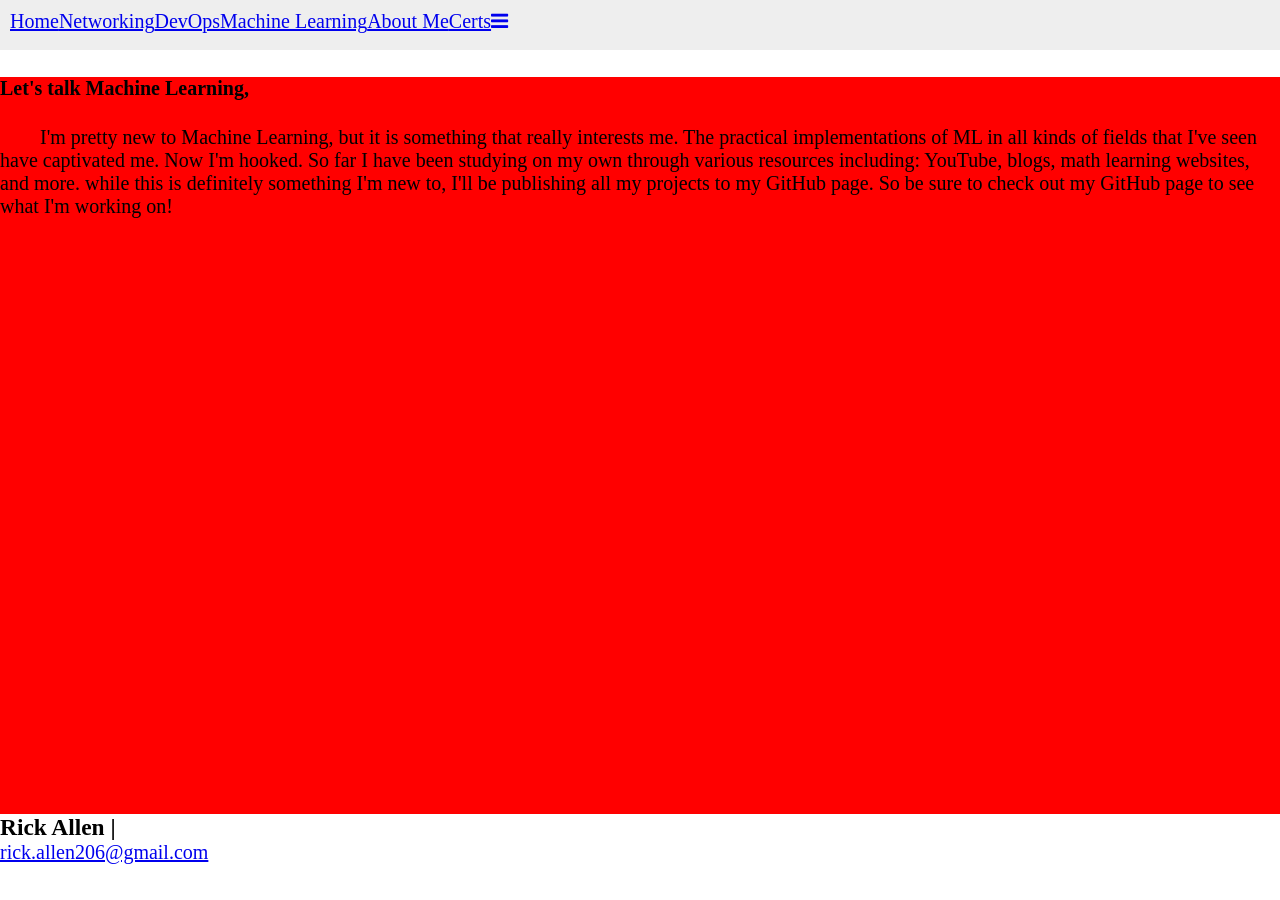
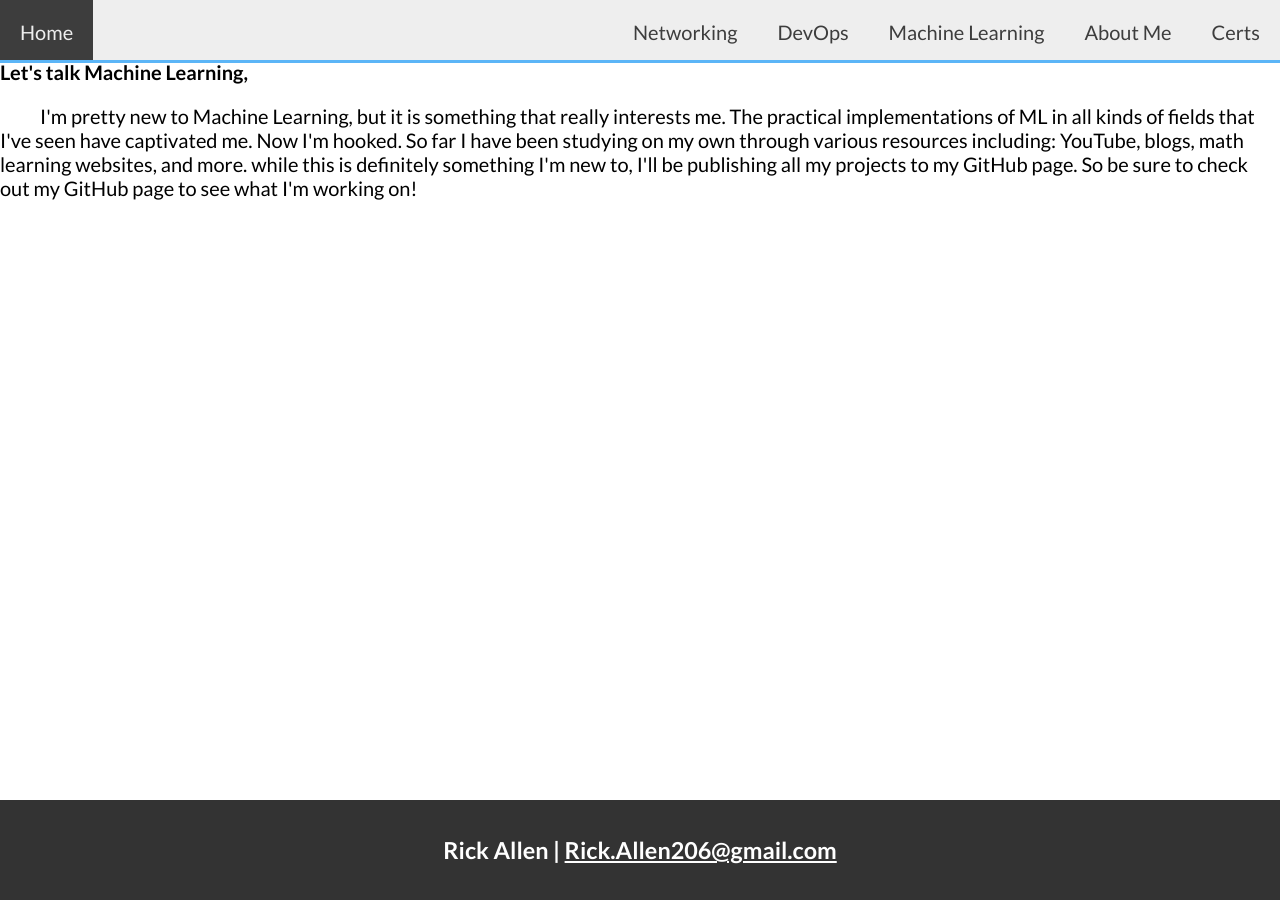
Before and after one commit to Lasky206/laskynet, a Jekyll site: the page built from 03_Machine Learning.md, in a window 1280 px wide. Built offline with Jekyll 4.4.1, drawn with Linux system fonts in a browser that asks for light colours.

Commit message:
Working IT

```diff
--- a/_includes/footer.html
+++ b/_includes/footer.html
@@ -1,4 +1,3 @@
 <footer id="footer" class="grid">
-    <h3>Rick Allen |</h3>
-    <a href="#fake">rick.allen206@gmail.com</a>
+    <h3>Rick Allen | <a href="#fake">Rick.Allen206@gmail.com</a></h3>
 </footer>
--- a/_includes/head.html
+++ b/_includes/head.html
@@ -3,6 +3,7 @@
   <meta name="viewport" content="width=device-width, initial-scale=1.0">
   <link rel="stylesheet" type="text/css" href="{{ site.baseurl }}/css/master.css">
   <link rel="stylesheet" type="text/css" href="{{ site.baseurl }}/css/headfoot.css">
+  <link rel="stylesheet" type="text/css" href="{{ site.baseurl }}/css/index.css">
   <link rel="stylesheet" href="https://cdnjs.cloudflare.com/ajax/libs/font-awesome/4.7.0/css/font-awesome.min.css">
   <link href="https://fonts.googleapis.com/css?family=Lato:100,100i,300,300i,400,400i,700,700i,900,900i&display=swap" rel="stylesheet">
   <title>Rick Allen</title>
--- a/_layouts/default.html
+++ b/_layouts/default.html
@@ -3,17 +3,17 @@
 
   {% include head.html %}
 
-  <body>
-
-    {% include header.html %}
+  <body id="body">
 
     <div id="wrapper">
 
+      {% include header.html %}
+
       {{ content }}
 
+      {% include footer.html %}
+
     </div>
-
-    {% include footer.html %}
 
   </body>
 
--- a/css/headfoot.css
+++ b/css/headfoot.css
@@ -1,11 +1,66 @@
 #header {
-  height: 30px;
-  padding: 10px;
+  height: 3em;
+  width: 100%;
+  overflow: hidden;
+  display: flex;
+  flex-wrap: nowrap;
+  flex-grow: none;
+  position: fixed;
+  top: 0;
+  left: 0;
   background-color: #eee;
-  color: #333;
-  display: flex;
+  opacity: .95;
+  border-bottom: 3px solid #53b2f7;
+  z-index: 100;
 }
 
 #navbar-home {
+  margin-right: auto;
+}
 
+#navbar-home,
+#navbar-sites,
+#navbar-menu-button {
+  height: 1em;
+  padding: 1em 0;
 }
+
+#navbar-home a,
+#navbar-sites a,
+#navbar-menu-button a {
+  padding: 1em 1em;
+  text-decoration: none;
+  color: #333;
+}
+
+#navbar-home a:hover,
+#navbar-sites a:hover {
+  background-color: #333;
+  color: #eee;
+}
+
+#navbar-menu-button {
+  display: none;
+}
+
+#footer {
+  position: absolute;
+  bottom: 0;
+  width: 100%;
+  height: 5em;
+  background-color: #333;
+  color: #fff;
+  display: flex;
+  justify-content: space-around;
+}
+
+#footer h3 {
+  display: inline;
+  margin: auto;
+}
+
+#footer a {
+  display: inline;
+  color: #fff;
+  margin: auto;
+}
--- a/css/index.css
+++ b/css/index.css
@@ -0,0 +1,70 @@
+---
+layout: null
+---
+
+/* ---------- Section A ---------- */
+#section-a {
+  height: 500px;
+  width: 100%;
+}
+
+.hero {
+  height: 100%;
+  width: 100%;
+  position: relative;
+  background-color: #333;
+  border-bottom: 3px solid #53b2f7;
+}
+
+.hero-img {
+  height: 100%;
+  width: 100%;
+  background-image: url({{ site.baseurl }}/img/hero-01.jpg);
+  background-repeat: no-repeat;
+  background-position: center;
+  background-size: cover;
+  background-attachment: fixed;
+  filter: blur(6px);
+  opacity: .70;
+}
+
+.hero-text {
+  width: 100%;
+  color: #fff;
+  position: absolute;
+  top: 50%;
+  left: 50%;
+  transform: translate(-50%, -50%);
+  text-align: center;
+}
+
+.hero-text h1 {
+  font-size: 4em;
+  font-weight: 900;
+}
+
+.hero-text h3 {
+  font-size: 1.15em;
+}
+
+/* ---------- Section B ---------- */
+#section-b {
+  height: 500px;
+  /* background-color: #eee; */
+}
+
+.sleeve {
+  display: flex;
+  justify-content: space-around;
+  height: 100%;
+  width: auto;
+}
+
+.card {
+  height: auto;
+  width: 30%;
+  background-color: #fff;
+  margin: auto;
+  border-radius: 10px;
+  box-shadow: 2px 2px 8px #ccc;
+}
--- a/css/master.css
+++ b/css/master.css
@@ -1,26 +1,30 @@
-html {
-  height: auto;
+html,
+body {
   margin: 0;
+  padding: 0;
+  height: 100%;
   font-size: 20px;
+  font-family: Lato;
 }
 
-body {
+#body {
+}
+
+#main {
   height: 100%;
+}
+
+/* main {
+  min-height: 100%;
+} */
+
+#wrapper {
+  min-height: calc(100% - 3em - 5em);
+  padding-top: 3em;
+  padding-bottom: 5em;
+  position: relative;
+}
+
+h1, h2, h3, h4 {
   margin: 0;
 }
-
-header {
-  height: 10%;
-}
-#wrapper {
-  min-height: calc(100vh - 3em - 3px - 5em);
-  background: red;
-}
-
-h1, h2, h3 {
-  margin: 0;
-}
-
-footer {
-  height: 10%;
-}
```
Also changed, not shown: index.md (+32 -0 lines), 6 other files.
